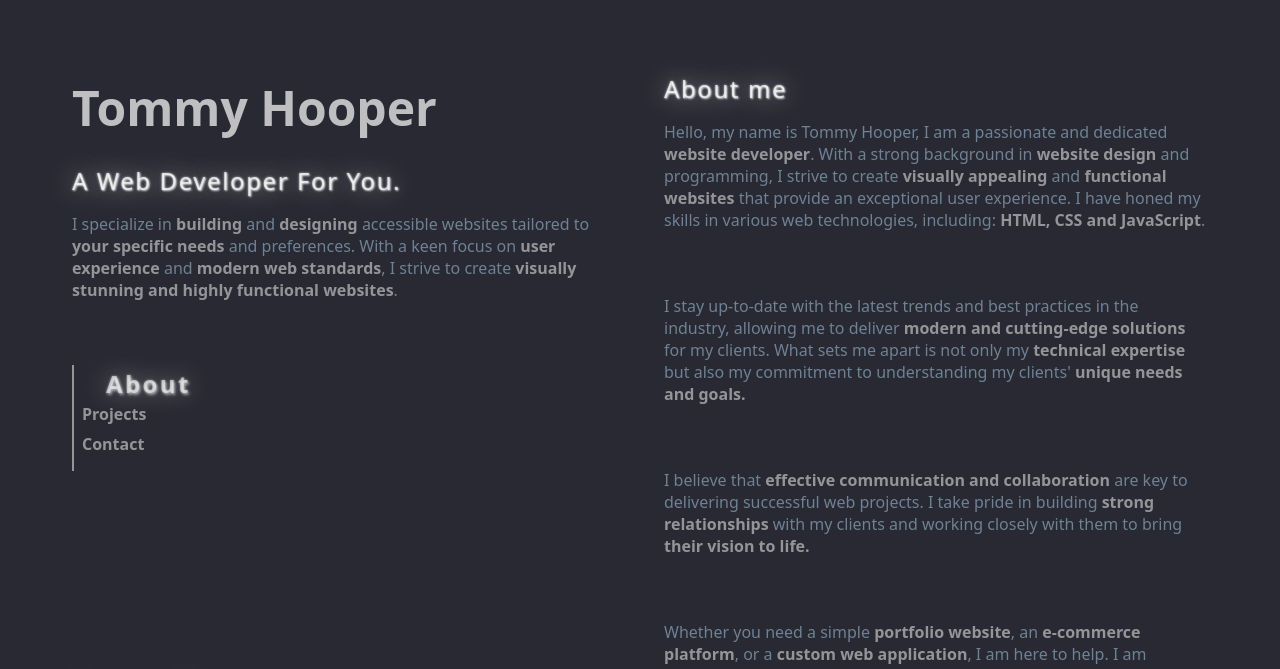
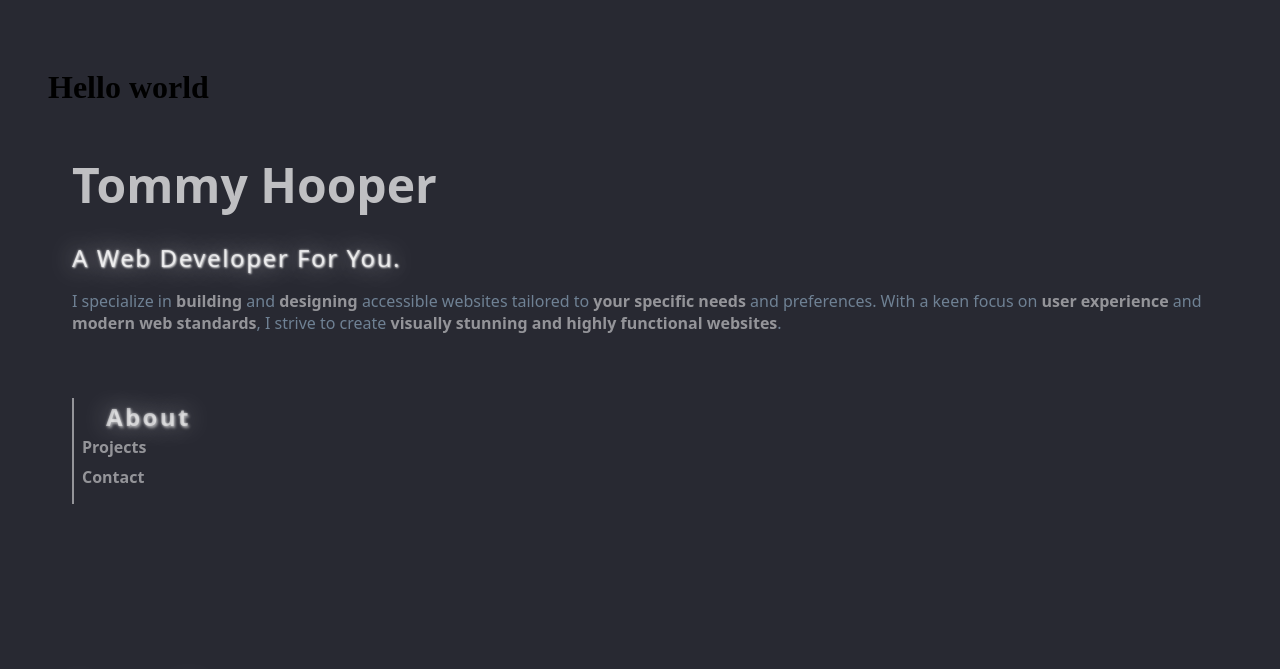
Before and after one commit to GiantPenguins/Portfolio, a plain HTML site: page index.html in a window 1280 px wide. Shown: the top 669 px of the page. Drawn offline with Linux system fonts and the light colour scheme.

Commit message:
testing hello world

```diff
--- a/index.css
+++ b/index.css
@@ -9,11 +9,11 @@ body {
   scroll-behavior: smooth;
 }
 
-.container {
+/* .container {
   display: flex;
   width: 100%;
   position: sticky;
-}
+} */
 
 .column {
   flex: 1;
--- a/index.html
+++ b/index.html
@@ -10,6 +10,7 @@
     <link rel="stylesheet" href="theme/theme.css" />
     <script src="index.js"></script>
   </head>
+  <h1>Hello world</h1>
 
   <body>
     <!-- Left Column -->
```
